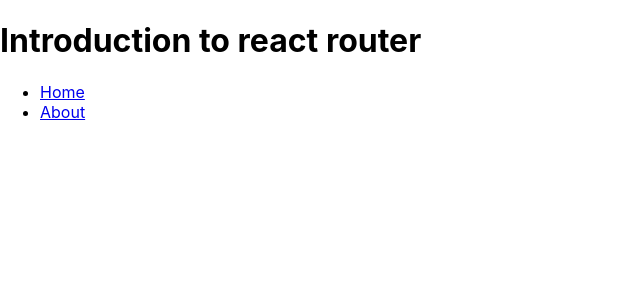
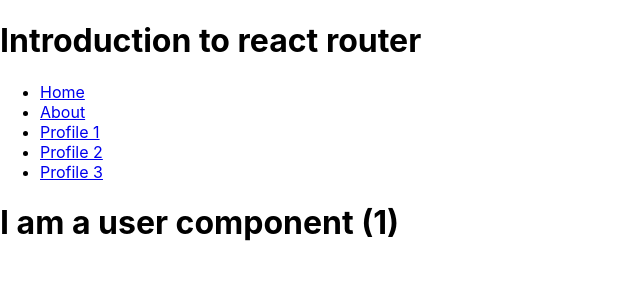
Before and after one commit to sanjeebsomu/learning-react-from-codedamn, a React (Create React App) app: page /user/1 in a window 1280 px wide. Shown: the top 300 px of the page, without its empty margins (0-640 px from the left). Built offline with nearby package versions, Linux system fonts and the light colour scheme.

Commit message:
Use Dynaminc Routes

```diff
--- a/src/components/App.js
+++ b/src/components/App.js
@@ -1,6 +1,7 @@
 import React from "react";
 import "./App.css";
 import About from "./About";
+import User from "./User";
 import { BrowserRouter as Router, Routes, Route, Link } from "react-router-dom";
 
 function App() {
@@ -16,11 +17,21 @@
             <li>
             <Link to="/about">About</Link>
             </li>
+            <li>
+            <Link to="/user/somu">Profile 1</Link>
+            </li>
+            <li>
+            <Link to="/user/sanjeeb">Profile 2</Link>
+            </li>
+            <li>
+            <Link to="/user/gochhayat">Profile 3</Link>
+            </li>
           </ul>
         </nav>
         <Routes>
           <Route exact path="/about" element={ <About />} />
           <Route exact path="/" element={<p>This is Home</p>} />
+          <Route exact path="/user/:username" element={<User />} />
         </Routes>
       </Router>
     </>
--- /dev/null
+++ b/src/components/User.js
@@ -0,0 +1,13 @@
+import React from 'react'
+import { useParams } from 'react-router-dom'
+
+const User = () => {
+    const {username} = useParams();
+    return (
+        <div>
+            <h1>I am a user component ({username})</h1>
+        </div>
+    )
+}
+
+export default User
```
